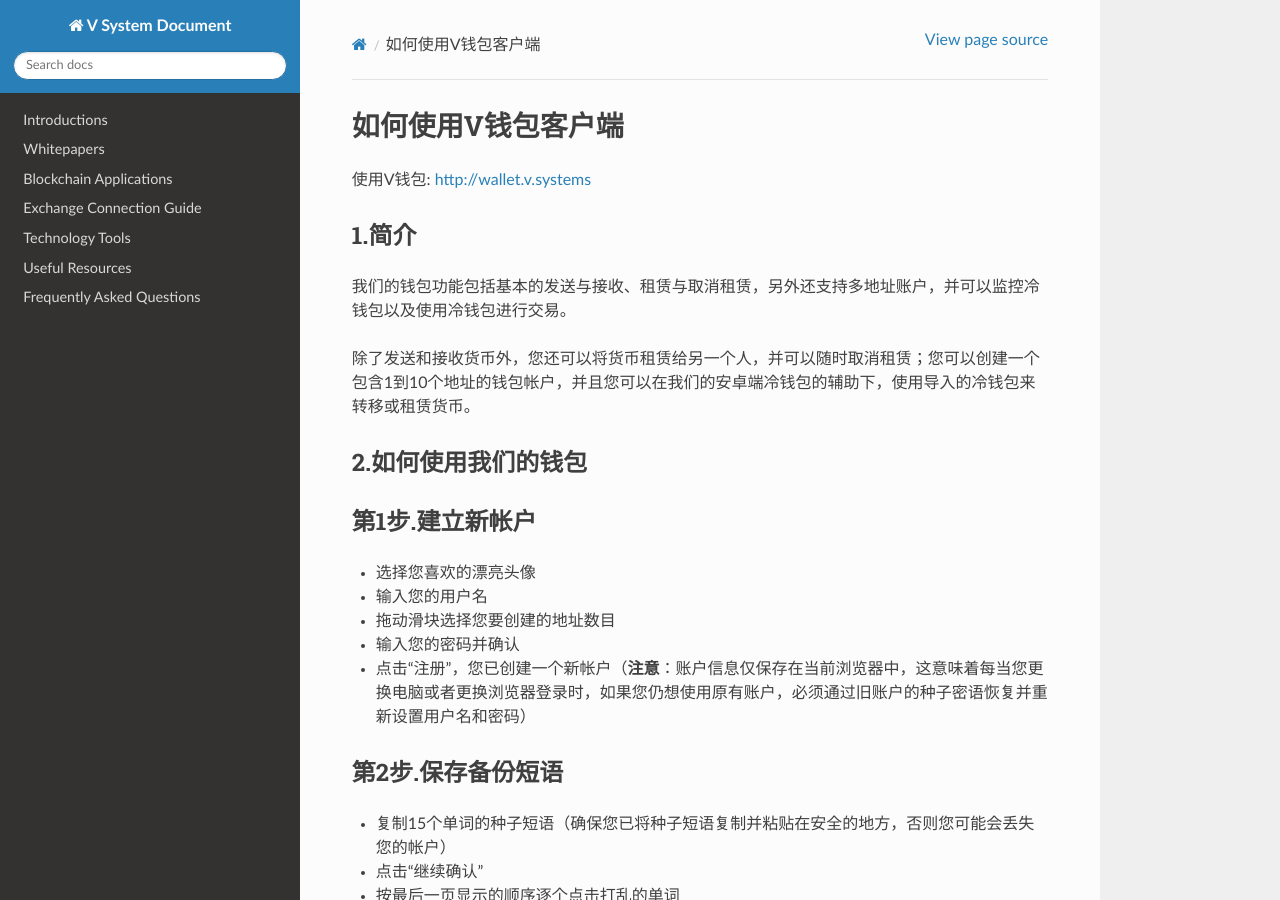
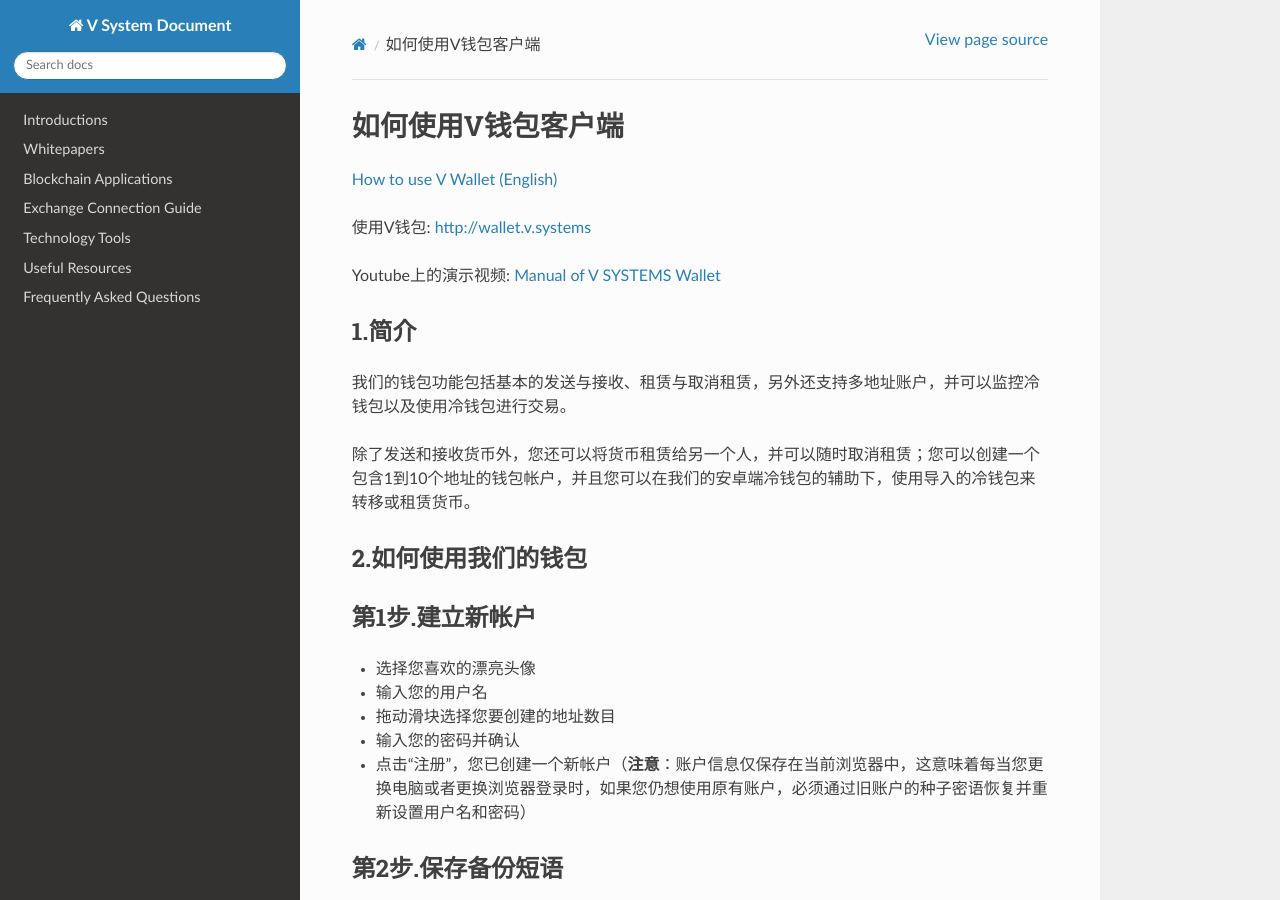
Before and after one commit to virtualeconomy/document, a Sphinx documentation site: the page built from sphinx/source/walletcn.md, in a window 1280 px wide and 900 px high. Built offline with Sphinx 7.4.7 and the Read the Docs theme 2.0.0, drawn with Linux system fonts in a browser that asks for light colours.

Commit message:
add link of wallet demo video

```diff
--- a/sphinx/source/walletcn.md
+++ b/sphinx/source/walletcn.md
@@ -1,7 +1,12 @@
 
 如何使用V钱包客户端
 ---
+[How to use V Wallet (English)](https://vsys.readthedocs.io/en/latest/wallet.html)
+
 使用V钱包: [http://wallet.v.systems](http://wallet.v.systems)
+
+Youtube上的演示视频: [Manual of V SYSTEMS Wallet](https://www.youtube.com/watch?v=8-6cHHKwcJs&t=135s)
+
 ### 1.简介
 我们的钱包功能包括基本的发送与接收、租赁与取消租赁，另外还支持多地址账户，并可以监控冷钱包以及使用冷钱包进行交易。
 
```
Also changed, not shown: sphinx/source/wallet.md (+2 -0 lines).
